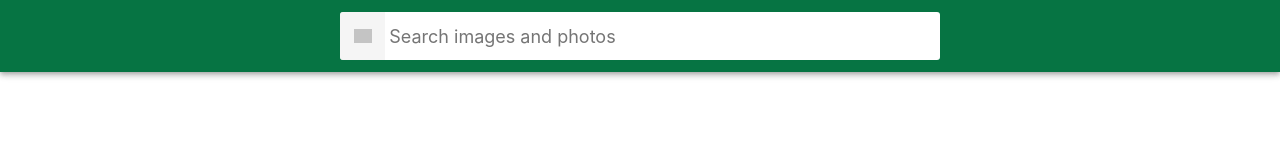
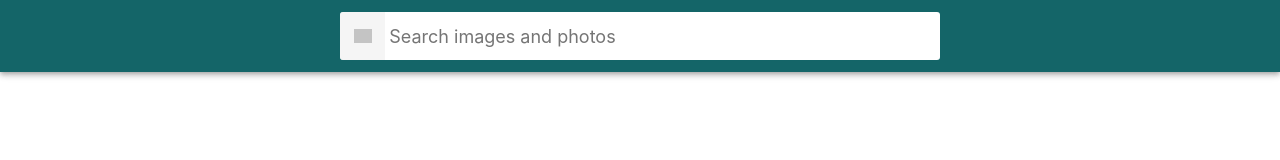
Before and after one commit to wvlasenko/goit-react-hw-04-hooks-images-v1, a React app: page / in a window 1280 px wide. Built offline with nearby package versions, Linux system fonts and the light colour scheme; grey boxes are pictures that could not be loaded.

Commit message:
Some Improve2

```diff
--- a/src/components/Searchbar/Searchbar.module.css
+++ b/src/components/Searchbar/Searchbar.module.css
@@ -12,7 +12,7 @@
   padding-top: 12px;
   padding-bottom: 12px;
   color: #fff;
-  background-color: #067443;
+  background-color: #146568;
   box-shadow: 0px 2px 4px -1px rgba(0, 0, 0, 0.2),
     0px 4px 5px 0px rgba(0, 0, 0, 0.14), 0px 1px 10px 0px rgba(0, 0, 0, 0.12);
 }
```
Also changed, not shown: README.md.
